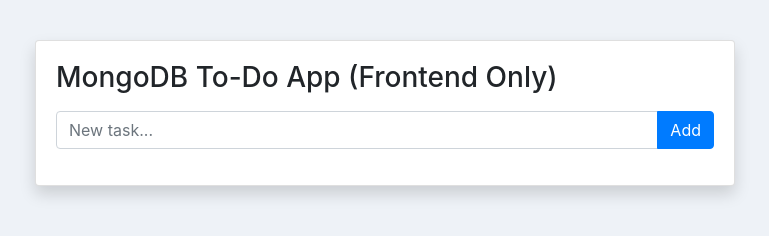
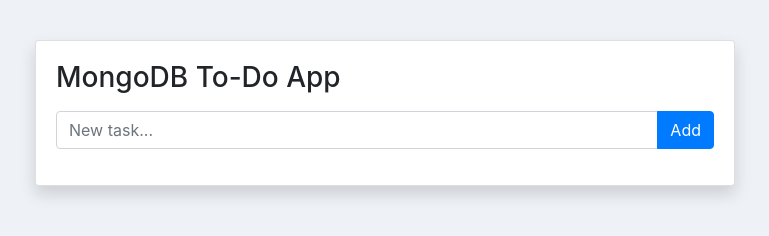
Before and after one commit to yashdua4/yashdua4.github.io, a website: page MongoDB/index.html in a window 1280 px wide. Shown: the whole page, without its empty margins (255-1024 px from the left). Drawn offline with nearby package versions, Linux system fonts and the light colour scheme; no server answers.

Commit message:
Updated MongoDB app code

```diff
--- a/MongoDB/index.html
+++ b/MongoDB/index.html
@@ -19,7 +19,7 @@
 
   <div class="card container-box shadow">
     <div class="card-body">
-      <h3 class="mb-3">MongoDB To-Do App (Frontend Only)</h3>
+      <h3 class="mb-3">MongoDB To-Do App</h3>
 
       <!-- Add Task -->
       <div class="input-group mb-3">
```
